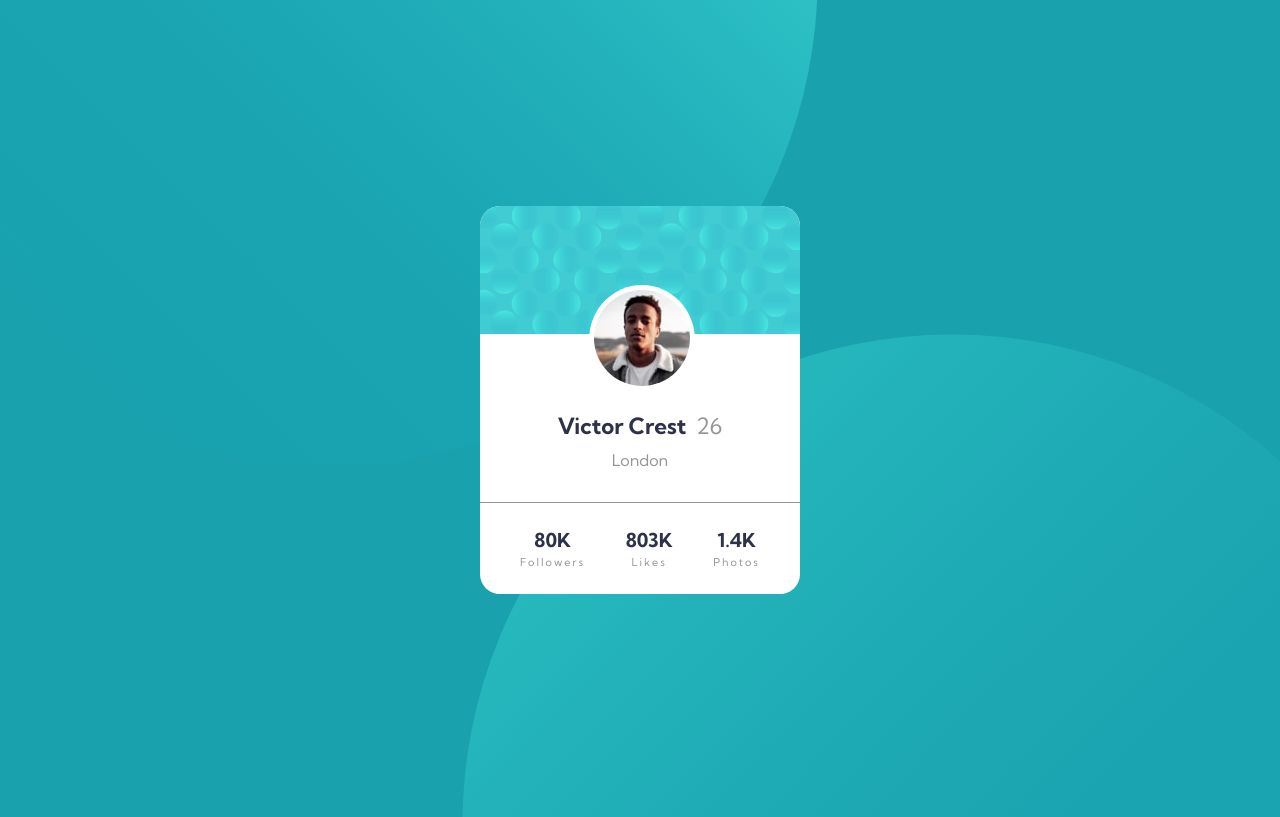
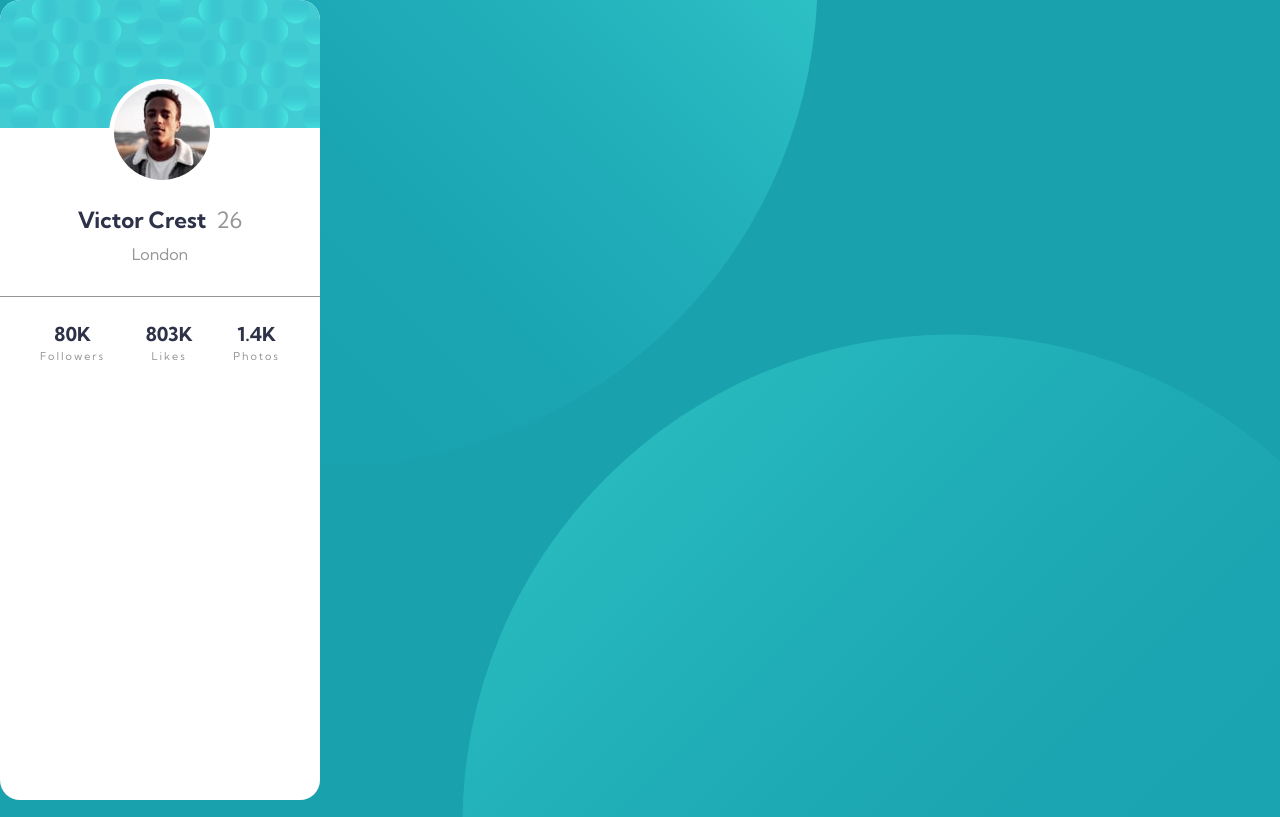
Before and after one commit to Anthony-Code6/Profile-Card, a plain HTML site: page index.html in a window 1280 px wide. Shown: the top 817 px of the page. Drawn offline with Linux system fonts and the light colour scheme.

Commit message:
Actualizar style.css

```diff
--- a/css/style.css
+++ b/css/style.css
@@ -32,7 +32,7 @@ body {
     position: relative;
     height: 100vh;
     display: grid;
-    place-content: center;
+    place-item: center;
 }
 
 .img-izquierda {
```
